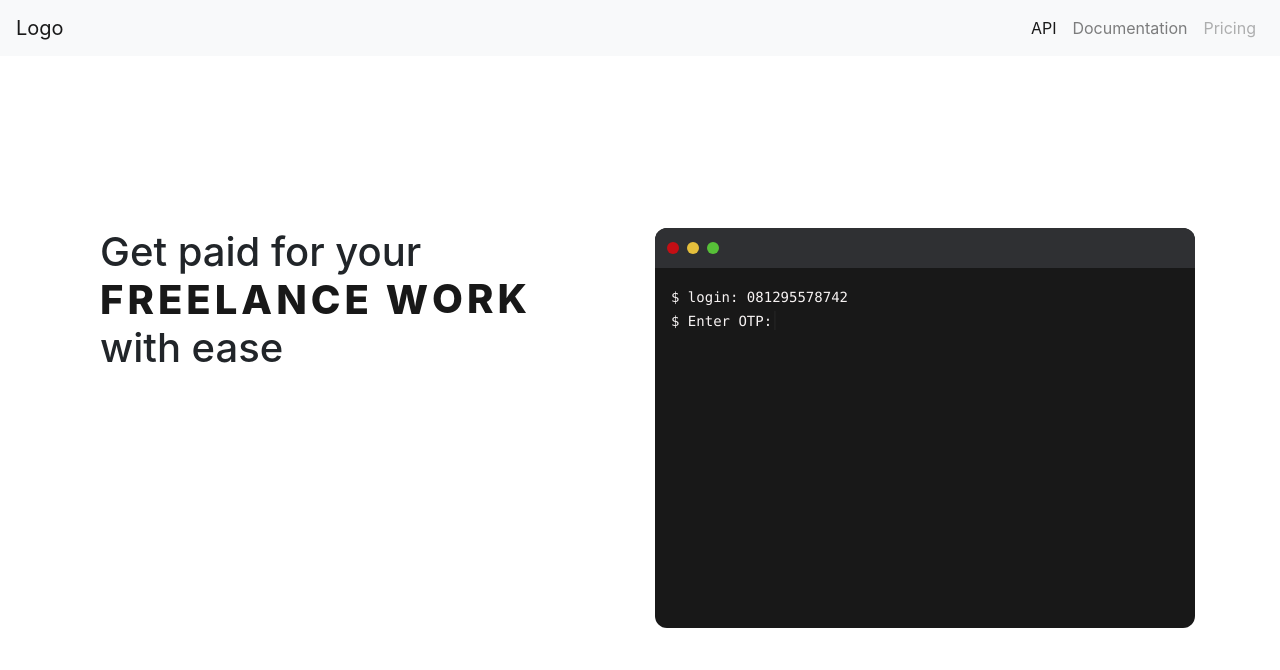
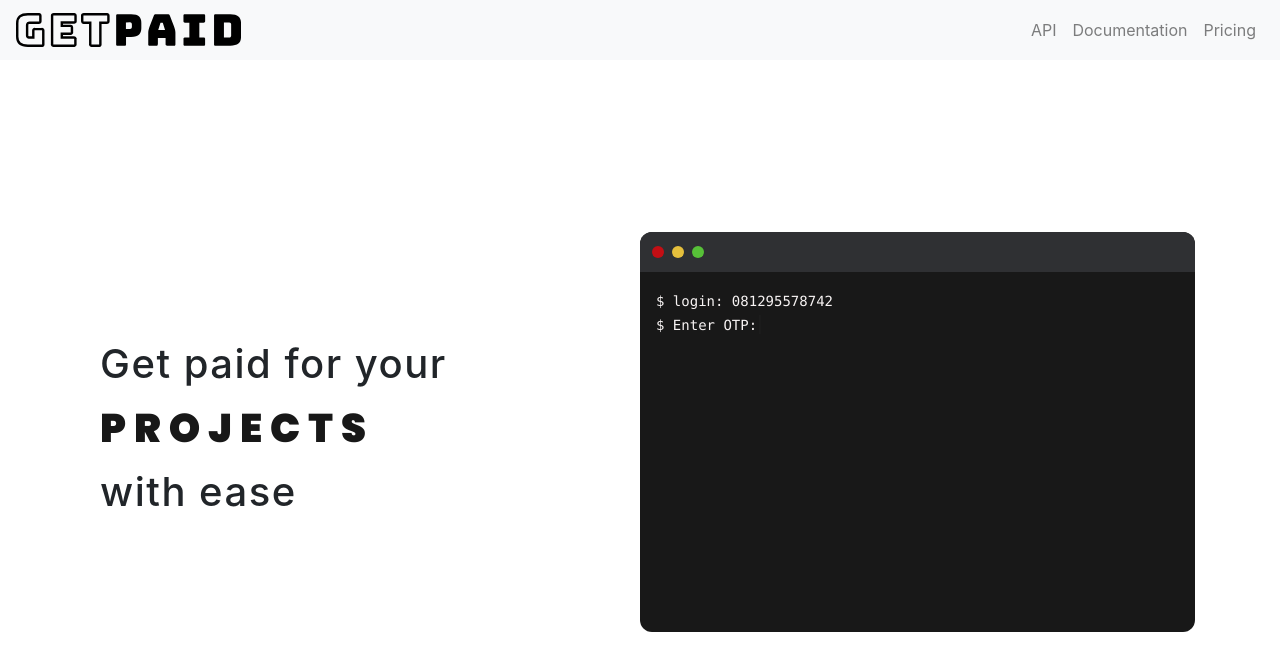
Before and after one commit to bimonestle/getPaid, a plain HTML site: page index.html in a window 1280 px wide. Drawn offline with nearby package versions, Linux system fonts and the light colour scheme.

Commit message:
add logo navbar. Fix css for navbar & columns. Fix animated headline

```diff
--- a/css/main.css
+++ b/css/main.css
@@ -1,13 +1,19 @@
 @import url('https://fonts.googleapis.com/css2?family=Bungee&display=swap');
+@import url('https://fonts.googleapis.com/css2?family=Poppins:ital,wght@0,500;0,600;0,900;1,800&display=swap');
+
 
 html,
 body {
     height: 100%;
 }
 
-/* h1 {
-    font-family: 'Bungee', cursive !important;
-} */
+h1 {
+    /* font-family: 'Bungee', cursive !important; */
+    letter-spacing: 1.5px;
+}
+h1 span {
+    font-family: 'Poppins', cursive !important;
+}
 .red {
     background-color: #c40e14;
 }
@@ -17,6 +23,9 @@ body {
 .green {
     background-color: #57C038;
 }
+nav img {
+    width: 75%;
+}
 main {
     height: calc(100% - 56px);
     display: flex;
@@ -25,9 +34,13 @@ main {
     align-items: center;
     justify-content: center;
 }
+main > div {
+    align-items: center;
+}
 .headline-container {
     width: 100%;
     overflow: hidden;
+    height: 100%;
 }
 .animated-headline {
     color: #181818;
@@ -35,7 +48,8 @@ main {
     font-weight: 800;
     /* font-size: 16px; */
     text-transform: uppercase;
-    letter-spacing: 0.1em;
+    letter-spacing: 0.2em;
+    line-height: 2em;
     overflow: hidden;
 }
 .animated-headline .letter {
@@ -43,7 +57,6 @@ main {
     line-height: 1em;
 }
 .terminal {
-    width: 75%;
     padding: 0;
     margin: 0 auto;
     height: 400px;
--- a/index.html
+++ b/index.html
@@ -11,21 +11,21 @@
 <body>
     <!-- NAVBAR -->
     <nav class="navbar navbar-expand-lg navbar-light bg-light">
-        <a class="navbar-brand" href="#">Logo</a>
+        <a class="navbar-brand" href="#"><img src="./assets/logo.svg" alt="logo.svg"></a>
         <button class="navbar-toggler" type="button" data-toggle="collapse" data-target="#navbarSupportedContent" aria-controls="navbarSupportedContent" aria-expanded="false" aria-label="Toggle navigation">
             <span class="navbar-toggler-icon"></span>
         </button>
 
         <div class="collapse navbar-collapse" id="navbarSupportedContent">
             <ul class="navbar-nav ml-auto">
-                <li class="nav-item active">
+                <li class="nav-item">
                     <a class="nav-link" href="#">API</a>
                 </li>
                 <li class="nav-item">
                     <a class="nav-link" href="#">Documentation</a>
                 </li>
                 <li class="nav-item">
-                    <a class="nav-link disabled" href="#" tabindex="-1" aria-disabled="true">Pricing</a>
+                    <a class="nav-link" href="#" tabindex="-1" aria-disabled="true">Pricing</a>
                 </li>
             </ul>
         </div>
@@ -35,12 +35,12 @@
     <!-- MAIN CONTENT -->
     <main class="container-fluid">
         <div class="container row">
-            <div class="col headline-container">
+            <div class="col-md-6 col-sm-12 headline-container">
                 <h1 id="headline-typing" class="headline-typing">Get paid for your<br><span class="animated-headline">freelance work</span><br>with ease</h1>
             </div>
 
             <!-- Terminal Box -->
-            <div class="col terminal">
+            <div class="col-md-6 col-sm-12 terminal">
                 <div class="terminal-header">
                     <div class="terminal-header-buttons">
                         <div class="terminal-header-button red"></div>
@@ -57,7 +57,7 @@
         </div>
     </main>
     <!-- END MAIN CONTENT -->
-    <script src="https://code.jquery.com/jquery-3.5.1.slim.min.js" integrity="sha384-DfXdz2htPH0lsSSs5nCTpuj/zy4C+OGpamoFVy38MVBnE+IbbVYUew+OrCXaRkfj" crossorigin="anonymous"></script>
+    <script src="https://code.jquery.com/jquery-3.5.1.js" integrity="sha256-QWo7LDvxbWT2tbbQ97B53yJnYU3WhH/C8ycbRAkjPDc=" crossorigin="anonymous"></script>
     <script src="https://cdn.jsdelivr.net/npm/typed.js@2.0.11"></script>
     <script src="./js/bootstrap.bundle.js"></script>
     <script src="https://cdnjs.cloudflare.com/ajax/libs/animejs/2.0.2/anime.min.js"></script>
--- a/js/index.js
+++ b/js/index.js
@@ -1,19 +1,35 @@
+// ANIMATED HEADLINE
+var texts = ['projects', 'business', 'side hustle'];
+var index = 0;
 var textWrapper = document.querySelector('.animated-headline')
 textWrapper.innerHTML = textWrapper.textContent.replace(/\S/g, "<span class='letter'>$&</span>");
-anime.timeline({loop: true})
-  .add({
-    targets: '.animated-headline .letter',
-    translateY: [-100,0],
-    easing: "easeOutExpo",
-    duration: 1400,
-    delay: (el, i) => 30 * i
-  }).add({
-    targets: '.animated-headline',
-    opacity: 0,
-    duration: 1000,
-    easing: "easeOutExpo",
-    delay: 1000
-  });
+
+setInterval(() => {
+    $('.animated-headline').animate({
+        opacity: 0
+    }, function () {
+        if (texts.length > index) {
+            $(this).text(texts[index]).animate({opacity: 1});
+            index++;
+        }
+        else
+        index = 0;
+    });
+}, 2500);
+// anime.timeline({loop: true})
+//   .add({
+//     targets: '.animated-headline .letter',
+//     translateY: [-100,0],
+//     easing: "easeOutExpo",
+//     duration: 1500,
+//     delay: (el, i) => 30 * i
+//   }).add({
+//     targets: '.animated-headline',
+//     opacity: 0,
+//     duration: 2000,
+//     easing: "easeOutExpo",
+//     delay: 1000
+//   });
 
 // TERMINAL TYPING
 var options = {
```
Also changed, not shown: assets/logo.svg (added).
